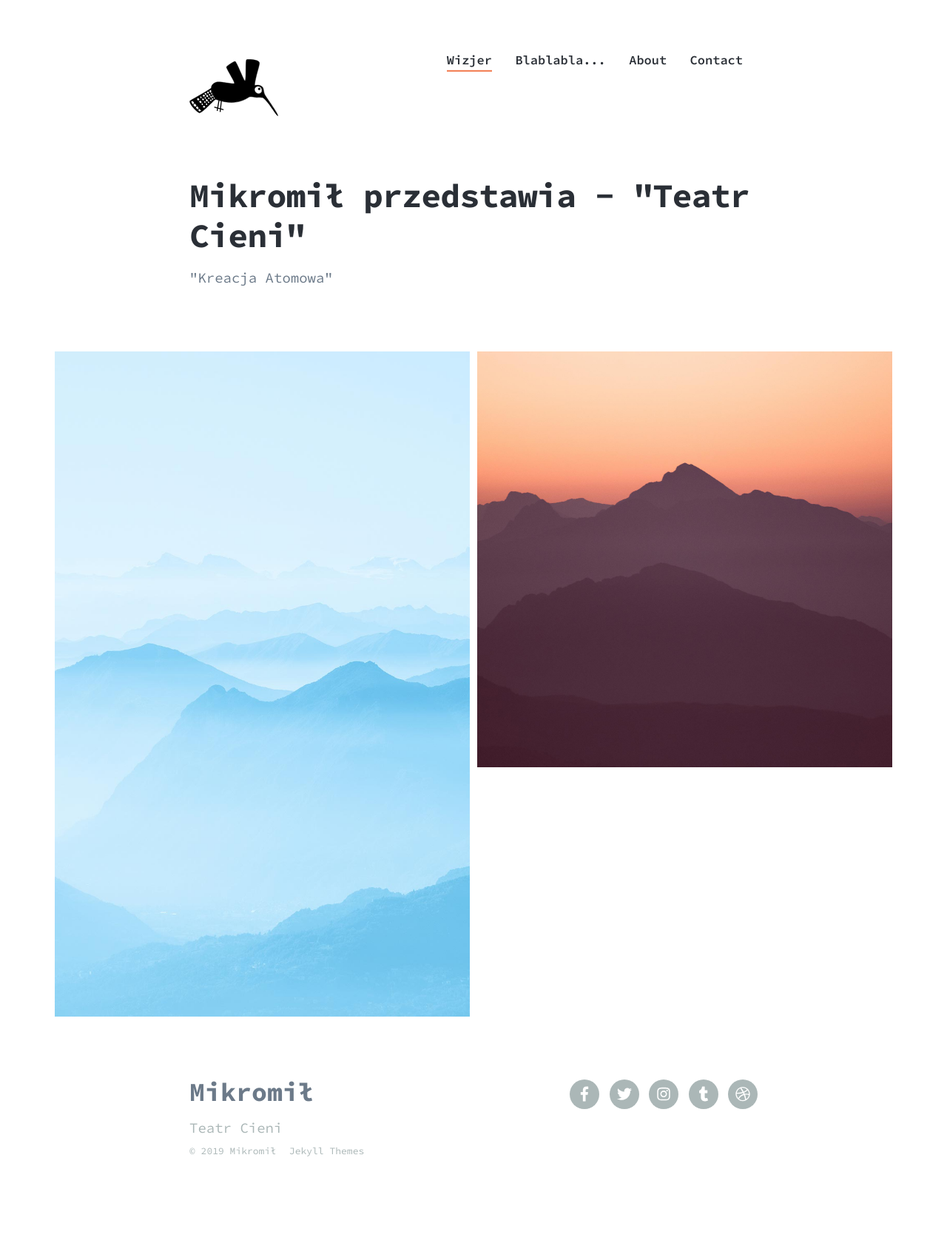
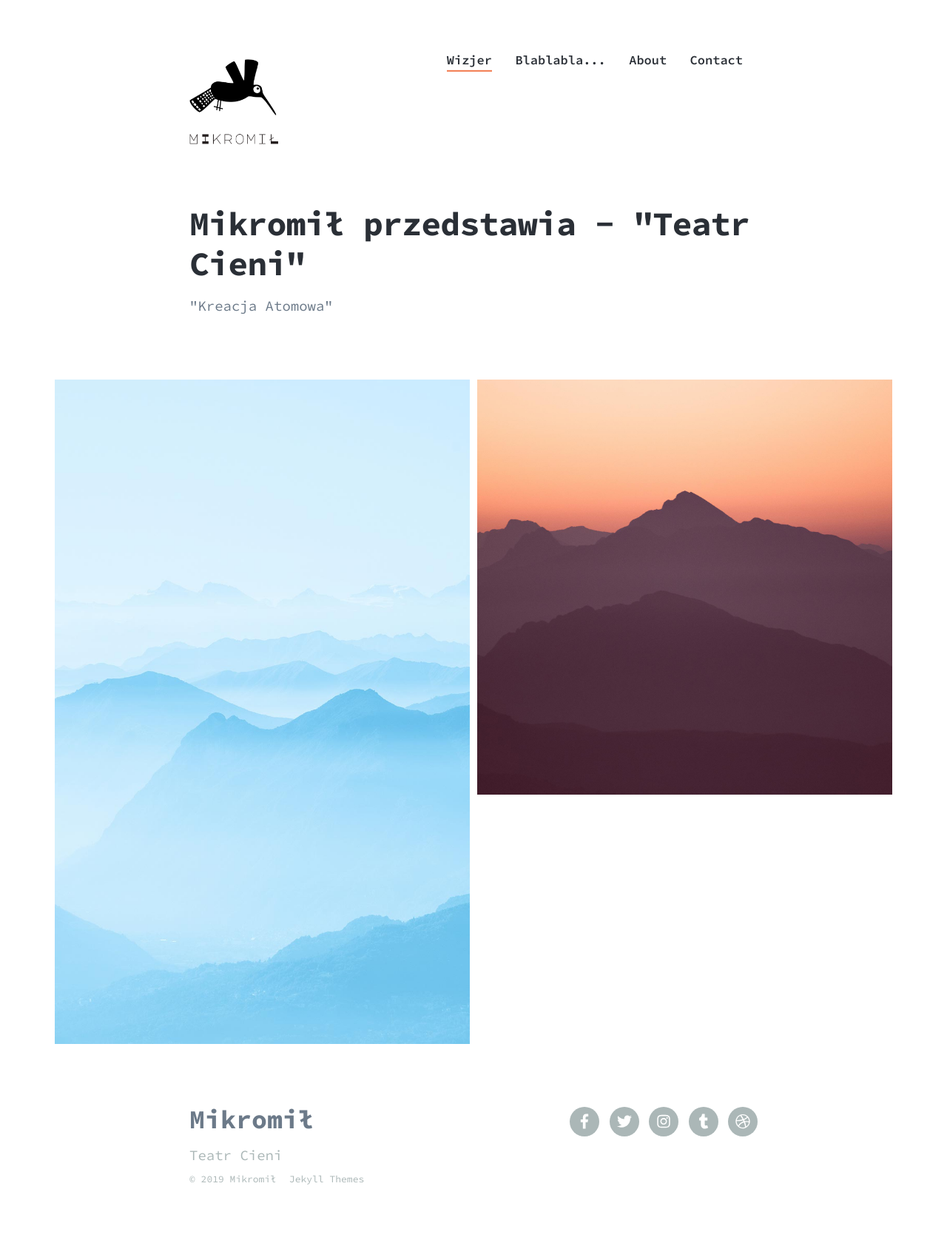
Before and after one commit to Mikromil/emka, a Jekyll site: the page built from index.html, in a window 1280 px wide. Shown: the whole page at 74% size. Built offline with Jekyll 4.4.1, drawn with Linux system fonts in a browser that asks for light colours; nearby versions of some CDN libraries; before the commit the page ends 1642 px from its top, so only the background shows below that.

Commit message:
Update settings.yml

```diff
--- a/_data/settings.yml
+++ b/_data/settings.yml
@@ -3,7 +3,7 @@ basic_settings:
   favicon_image: /images/favicon.png
 
 header_settings:
-  logo_image: /images/Mikromil.svg
+  logo_image: /images/Mikromil240px.png
   logo_width: 120
 
 menu_settings:
```
